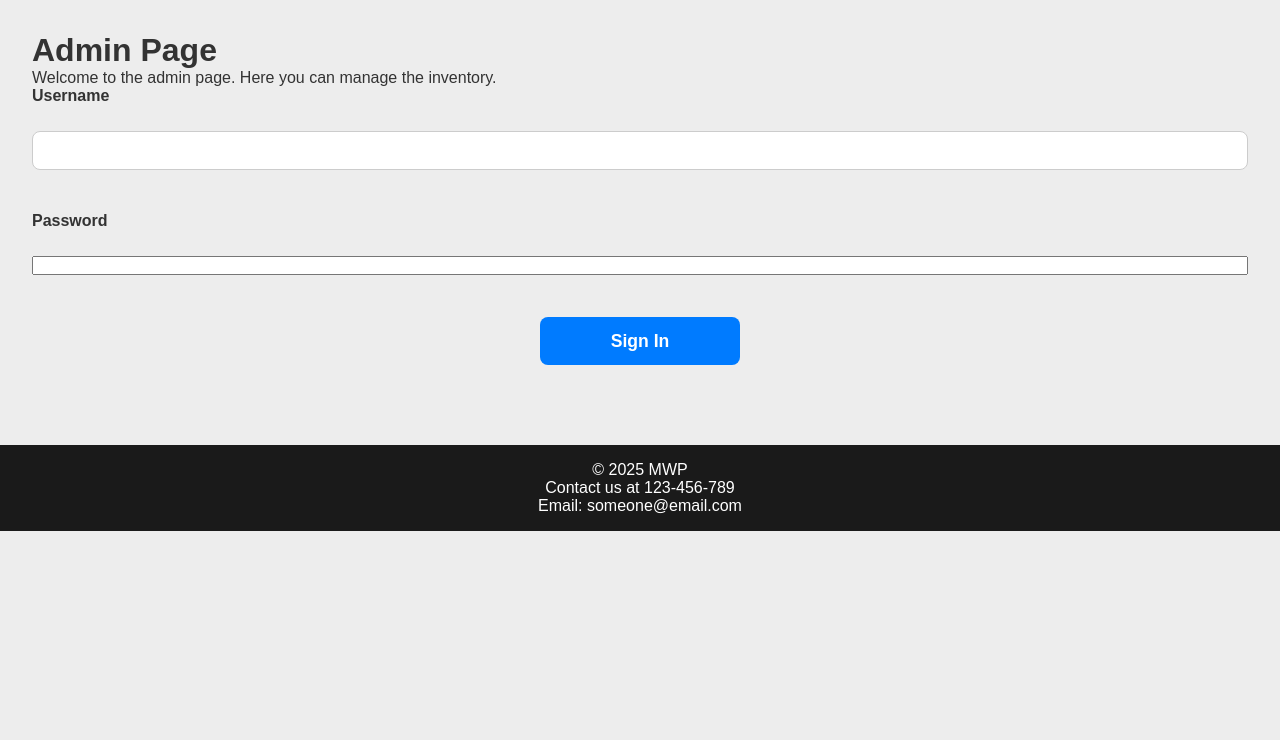
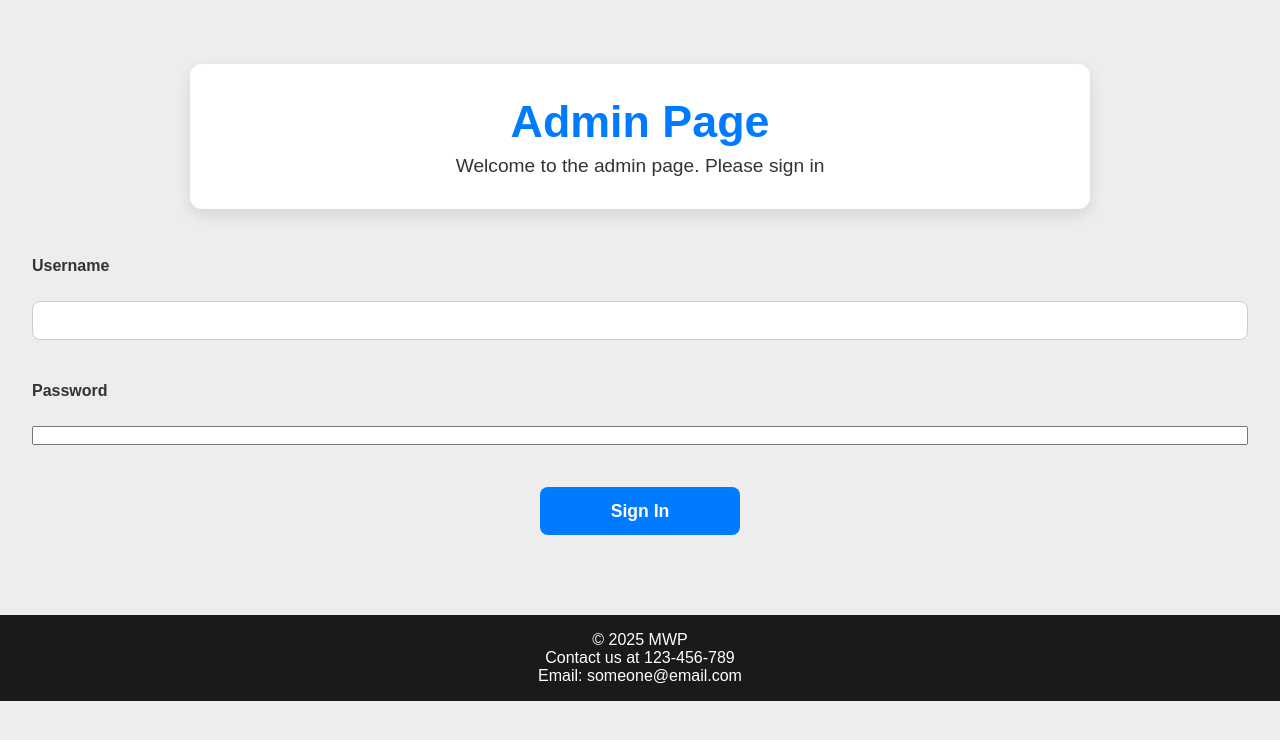
Before and after one commit to maroyanp/aa_auto_sales, a Flask app: page /admin in a window 1280 px wide. Shown: the part 60-800 px from the top of the page. Run offline with Flask 3, Linux system fonts and the light colour scheme; some libraries are stand-ins or nearby versions.

```diff
--- a/templates/admin.html
+++ b/templates/admin.html
@@ -4,9 +4,13 @@
 
 {% block content %}
 
+<div class="admin-login-wrapper">
+    <div class="admin-intro">
         <h1>Admin Page</h1>
-    <p>Welcome to the admin page. Here you can manage the inventory.</p>
+        <p>Welcome to the admin page. Please sign in</p>
+    </div>
 
+    <div class="admin-login-forum">
         <form action="{{ url_for('admin') }}" method="post">
             {{ form.hidden_tag() }}
             <div class="form-group">
@@ -23,10 +27,13 @@
                     <span class="error">{{ error }}</span>
                 {% endfor %}
             </div>
+            <div class = "admin-submit-button">
                 <div class="form-group">
                     {{ form.submit() }}
                 </div>
+            </div>
+
         </form>
-
-
+    </div>
+</div>
 {% endblock %}
```
Lines whose indentation alone changed are shown as unchanged.
